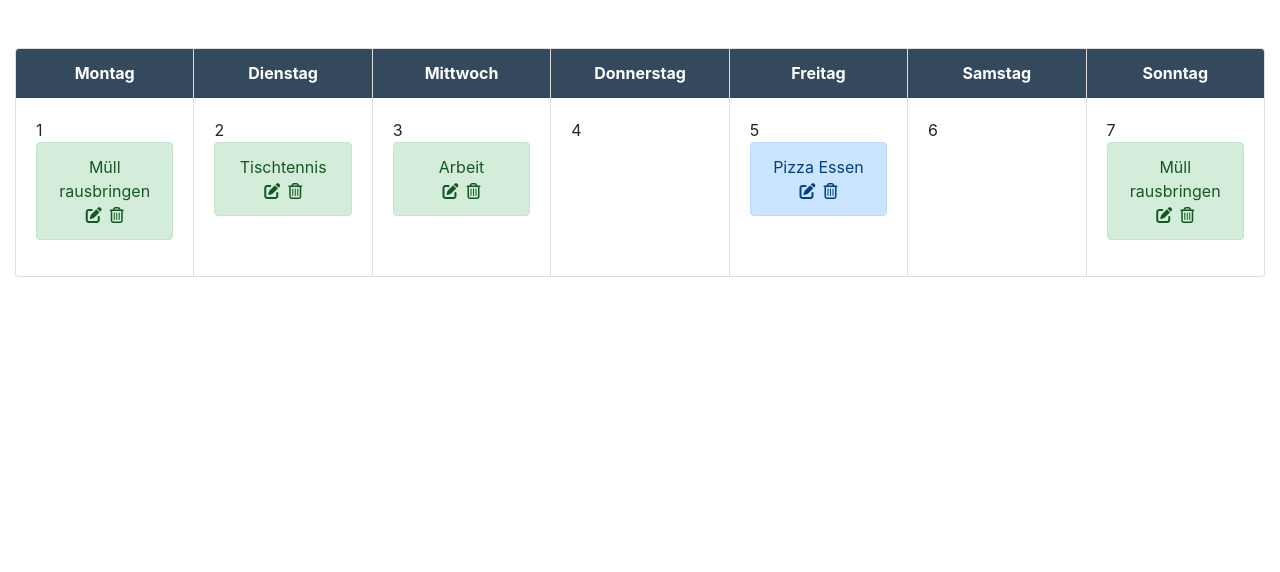
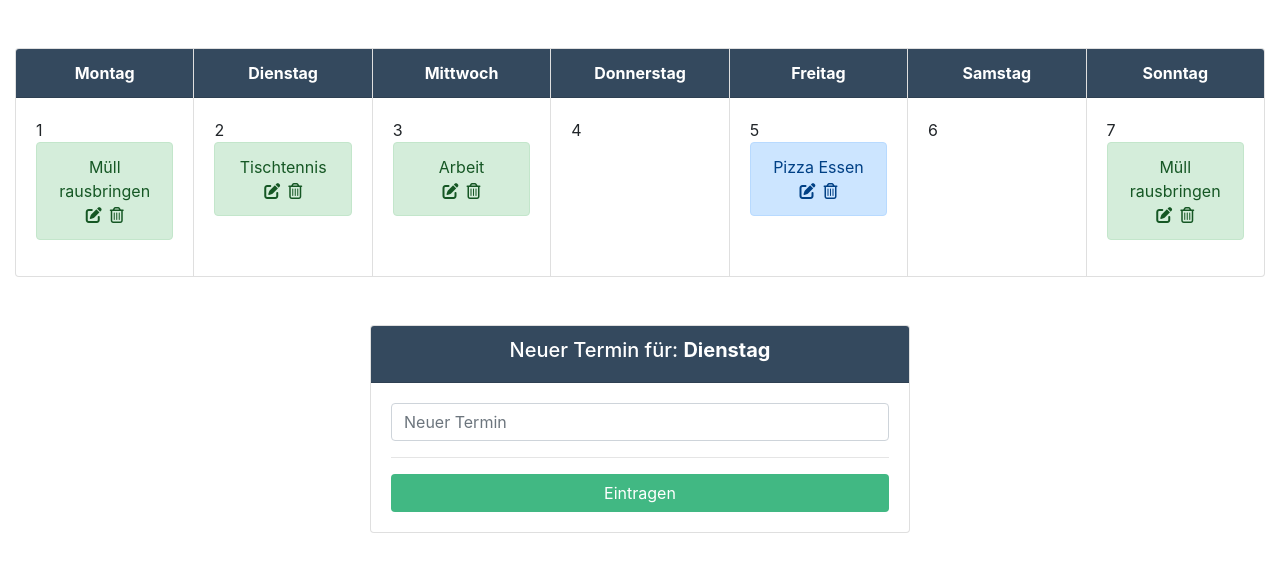
Before and after one commit to AndyWoerner/calender, a Vue app: page / in a window 1280 px wide. Shown: the top 572 px of the page. Built offline with nearby package versions, Linux system fonts and the light colour scheme.

Commit message:
feat: add basic entry card

```diff
--- a/src/App.vue
+++ b/src/App.vue
@@ -104,7 +104,28 @@
       </div>
     </div>
 
-    <div id="calendar-entry"></div>
+    <div id="calendar-entry">
+      <div class="container mt-5">
+        <div class="row">
+          <div class="col-6 offset-3">
+            <div class="card">
+              <div class="card-header text-center bg-vue">
+                <h5>Neuer Termin für: <strong>Dienstag</strong></h5>
+              </div>
+              <div class="card-body">
+                <input
+                  type="text"
+                  class="form-control"
+                  placeholder="Neuer Termin"
+                >
+                <hr>
+                <button class="btn bg-vue2 btn-block">Eintragen</button>
+              </div>
+            </div>
+          </div>
+        </div>
+      </div>
+    </div>
   </div>
 </template>
 
@@ -119,5 +140,9 @@ export default {
     background-color: rgb(52, 73, 94);
     color: white;
   }
+  .bg-vue2 {
+    background-color: rgb(65, 184, 131);
+    color: white;
+  }
 
 </style>
```
